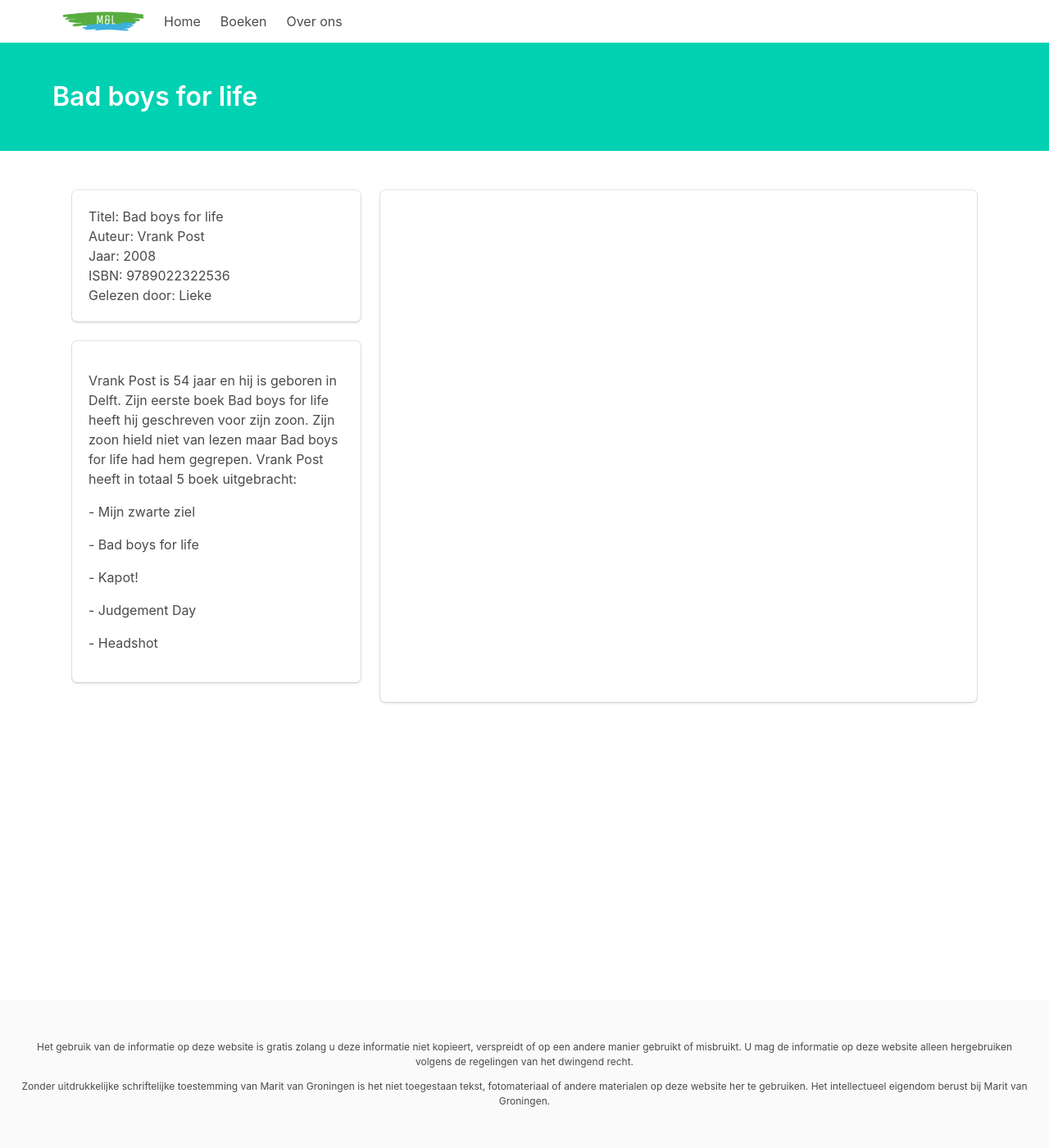
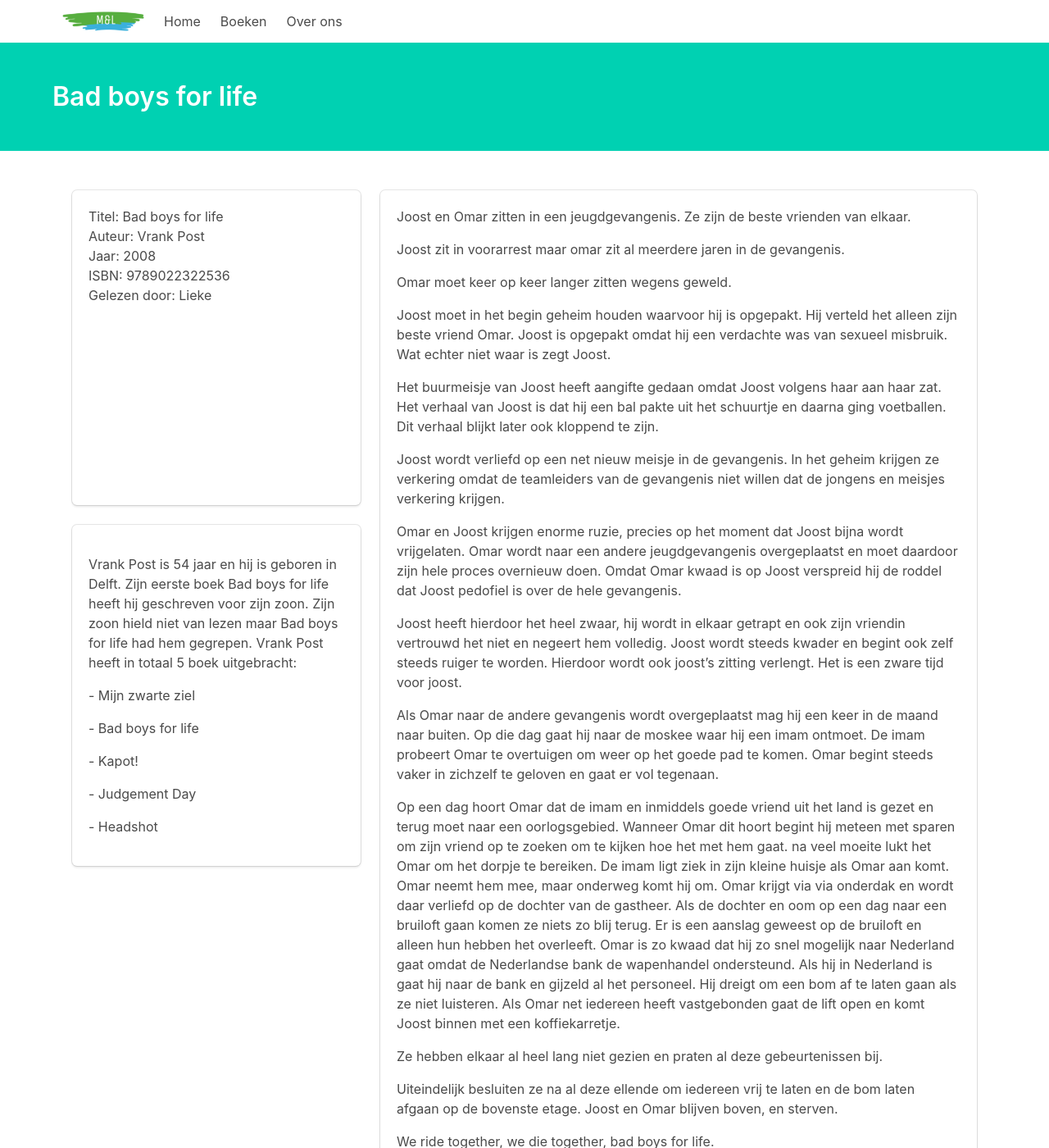
Before and after one commit to groninge01/marit, a Jekyll site: the page built from _books/bad-boy-for-life.md, in a window 1280 px wide and 1400 px high. Shown: the whole window at 82% size. Built offline with Jekyll 4.4.1, drawn with Linux system fonts in a browser that asks for light colours; nearby versions of some CDN libraries; a script that is not in the unit is left out.

Commit message:
Update Book “bad-boy-for-life”

```diff
--- a/_books/bad-boy-for-life.md
+++ b/_books/bad-boy-for-life.md
@@ -27,3 +27,34 @@ author_description: >-
 
   \- Headshot
 ---
+Joost en Omar zitten in een jeugdgevangenis. Ze zijn de beste vrienden van elkaar.
+
+Joost zit in voorarrest maar omar zit al meerdere jaren in de gevangenis.
+
+Omar moet keer op keer langer zitten wegens geweld.
+
+Joost moet in het begin geheim houden waarvoor hij is opgepakt. Hij verteld het alleen zijn beste vriend Omar. Joost is opgepakt omdat hij een verdachte was van sexueel misbruik. Wat echter niet waar is zegt Joost.
+
+Het buurmeisje van Joost heeft aangifte gedaan omdat Joost volgens haar aan haar zat. Het verhaal van Joost is dat hij een bal pakte uit het schuurtje en daarna ging voetballen. Dit verhaal blijkt later ook kloppend te zijn.
+
+
+
+Joost wordt verliefd op een  net nieuw meisje in de gevangenis. In het geheim krijgen ze verkering omdat de teamleiders van de gevangenis niet willen dat de jongens en meisjes verkering krijgen.
+
+
+
+Omar en Joost krijgen enorme ruzie, precies op het moment dat Joost bijna wordt vrijgelaten. Omar wordt naar een andere jeugdgevangenis overgeplaatst en moet daardoor zijn hele proces overnieuw doen. Omdat Omar kwaad is op Joost verspreid hij de roddel dat Joost pedofiel is over de hele gevangenis.
+
+Joost heeft hierdoor het heel zwaar, hij wordt in elkaar getrapt en ook zijn vriendin vertrouwd het niet en negeert hem volledig. Joost wordt steeds kwader en begint ook zelf steeds ruiger te worden. Hierdoor wordt ook joost’s zitting verlengt. Het is een zware tijd voor joost.
+
+Als Omar naar de andere gevangenis wordt overgeplaatst mag hij een keer in de maand naar buiten. Op die dag gaat hij naar de moskee waar hij een imam ontmoet. De imam probeert Omar te overtuigen om weer op het goede pad te komen. Omar begint steeds vaker in zichzelf te geloven en gaat er vol tegenaan.
+
+Op een dag hoort Omar dat de imam en inmiddels goede vriend uit het land is gezet en terug moet naar een oorlogsgebied. Wanneer Omar dit hoort begint hij meteen met sparen om zijn vriend op te zoeken om te kijken hoe het met hem gaat. na veel moeite lukt het Omar om het dorpje te bereiken. De imam ligt ziek in zijn kleine huisje als Omar aan komt. Omar neemt hem mee, maar onderweg komt hij om. Omar krijgt via via onderdak en wordt daar verliefd op de dochter van de gastheer. Als de dochter en oom op een dag naar een bruiloft gaan komen ze niets zo blij terug. Er is een aanslag geweest op de bruiloft en alleen hun hebben het overleeft. Omar is zo kwaad dat hij zo snel mogelijk naar Nederland gaat omdat de Nederlandse bank de wapenhandel ondersteund. Als hij in Nederland is gaat hij naar de bank en gijzeld al het personeel. Hij dreigt om een bom af te laten gaan als ze niet luisteren. Als Omar net iedereen heeft vastgebonden gaat de lift open en komt Joost binnen met een koffiekarretje.
+
+Ze hebben elkaar al heel lang niet gezien en praten al deze gebeurtenissen bij.
+
+Uiteindelijk besluiten ze na al deze ellende om iedereen vrij te laten en de bom laten afgaan op de bovenste etage. Joost en Omar blijven boven, en sterven.
+
+
+
+We ride together, we die together, bad boys for life.
```
